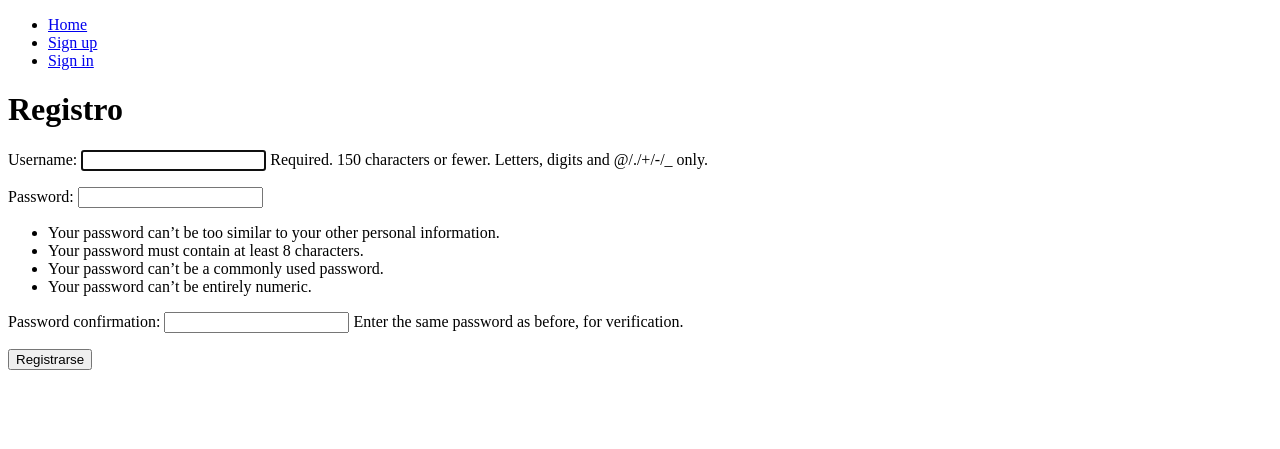
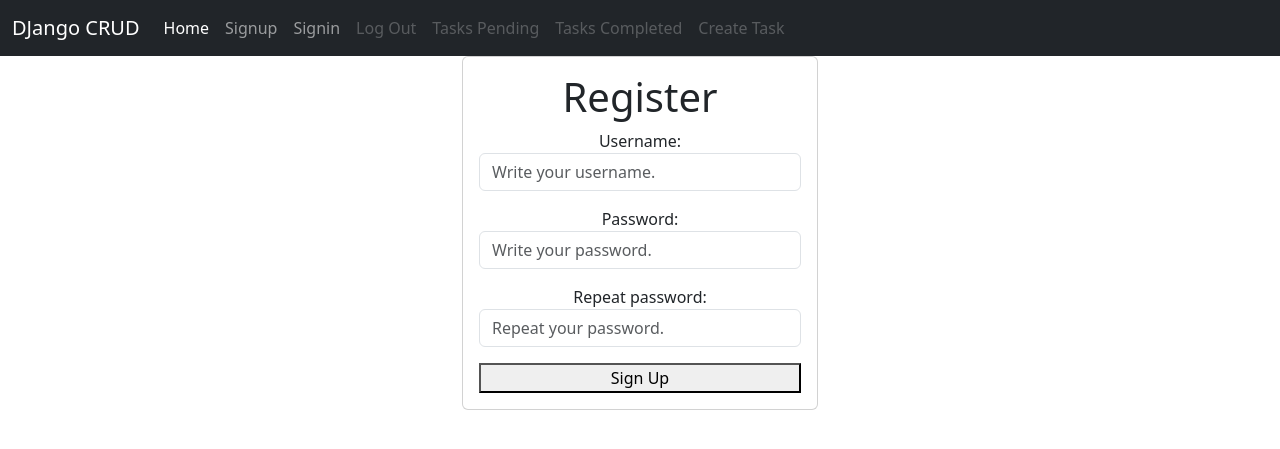
Before and after one commit to AaronVck/Examen_global_POE, a Django app: page /signup/ in a window 1280 px wide. Shown: the top 449 px of the page. Run offline with Django 4.2, Linux system fonts and the light colour scheme.

Commit message:
Ultimo commit con el css modificado

```diff
--- a/tasks/templates/base.html
+++ b/tasks/templates/base.html
@@ -4,46 +4,62 @@
     <meta charset="UTF-8">
     <meta http-equiv="X-UA-Compatible" content="IE=edge">
     <meta name="viewport" content="width=device-width, initial-scale=1.0">
+    <link rel="stylesheet" href="styles/styles.css">
+    <link rel="stylesheet" href="https://cdn.jsdelivr.net/npm/bootstrap@5.3.1/dist/css/bootstrap.min.css">
+
     <title>DJango CRUD Aplicacion</title>
 </head>
 <body>
-
-    <nav>
-        <ul>
-
-            <li>
-                <a href="/">Home</a>
+    <nav class="navbar navbar-expand-lg bg-dark navbar-dark">
+        <div class="container-fluid">
+          <a class="navbar-brand" href="#">DJango CRUD</a>
+          <button class="navbar-toggler" type="button" data-bs-toggle="collapse" data-bs-target="#navbarNav" aria-controls="navbarNav" aria-expanded="false" aria-label="Toggle navigation">
+            <span class="navbar-toggler-icon"></span>
+          </button>
+          <div class="collapse navbar-collapse" id="navbarNav">
+            <ul class="navbar-nav">
+              <li class="nav-item">
+                <a class="nav-link active" aria-current="page" href="/">Home</a>
               </li>
-
-
+              <li class="nav-item">
+                <a class="nav-link" href="/signup">Signup</a>
+              </li>
+              <li class="nav-item">
+                <a class="nav-link" href="/signin">Signin</a>
+              </li>
               {% if user.is_authenticated %}
-            <li>
-                <a href="/logout">Log Out</a>
+              <li class="nav-item">
+                <a class="nav-link" href="/logout/">Log Out</a>
               </li>
-
-            <li>
-                <a href="/tasks">Tasks Pending</a>
+              <li class="nav-item">
+                <a class="nav-link" href="/tasks/">Tasks Pending</a>
               </li>
-
-            <li>
-                <a href="/tasks_completed">Tasks Completed</a>
+              <li class="nav-item">
+                <a class="nav-link" href="/tasks_completed/">Tasks Completed</a>
               </li>
-
-            <li>
-                <a href="/tasks/create/">Create Task</a>
+              <li class="nav-item">
+                <a class="nav-link" href="/tasks/create/">Create Task</a>
               </li>
               {% else %}
-            <li>
-                <a href="/signup">Sign up</a>
+              <li class="nav-item">
+                <a class="nav-link disabled" aria-disabled="true">Log Out</a>
               </li>
-            <li>
-                <a href="/signin">Sign in</a>
+              <li class="nav-item">
+                <a class="nav-link disabled" aria-disabled="true">Tasks Pending</a>
+              </li>
+              <li class="nav-item">
+                <a class="nav-link disabled" aria-disabled="true">Tasks Completed</a>
+              </li>
+              <li class="nav-item">
+                <a class="nav-link disabled" aria-disabled="true">Create Task</a>
               </li>
               {% endif %}
             </ul>
+          </div>
+        </div>
+      </nav>
 
     </nav>
-
     {% block content %}
 
 
--- a/tasks/templates/signup.html
+++ b/tasks/templates/signup.html
@@ -1,15 +1,35 @@
 {% extends 'base.html' %}
 
 {% block content %}
-<h1>Registro</h1>
+<main class="container">
+    <div class="row">
+        <div class="col-md-4 offset-md-4">
 
-{{error}}
-<form action="/signup/" method="POST">
-    {% csrf_token %}
-    {{form.as_p}}
+
+            {{error}}
+            <form action="/signup/" method="POST" class="card card-body text-center">
+                <h1>Register</h1>
+            {% csrf_token %}
+            <div class="mb-3">
+                <label for="username">Username:</label>
+                <input type="text" name="username" id="username" class="form-control" placeholder="Write your username.">
+            </div>
+
+            <div class="mb-3">
+                <label for="password1">Password:</label>
+                <input type="password" name="password1" id="password1" class="form-control" placeholder="Write your password.">
+            </div>
+
+            <div class="mb-3">
+                <label for="password2">Repeat password:</label>
+                <input type="password" name="password2" id="password2" class="form-control" placeholder="Repeat your password.">
+            </div>
 
     <button>
-        Registrarse
+        Sign Up
     </button>
 </form>
+        </div>
+    </div>
+</main>
 {% endblock %}
--- a/tasks/views.py
+++ b/tasks/views.py
@@ -120,7 +120,7 @@ def signin(request):
         if user is None:
             return render(request, 'signin.html', {
                 'form': AuthenticationForm,
-                'error': 'El usuario o contraseña son incorrectos'
+                'error': 'User or Password incorrects.'
             })
         else:
             login(request, user)
```
Also changed, not shown: tasks/forms.py (+7 -2 lines), tasks/templates/create_task.html (+9 -3 lines), tasks/templates/home.html (+10 -2 lines), tasks/templates/signin.html (+26 -7 lines), tasks/templates/task_detail.html (+8 -2 lines), tasks/templates/tasks.html (+20 -4 lines). Lines whose indentation alone changed are shown as unchanged.
